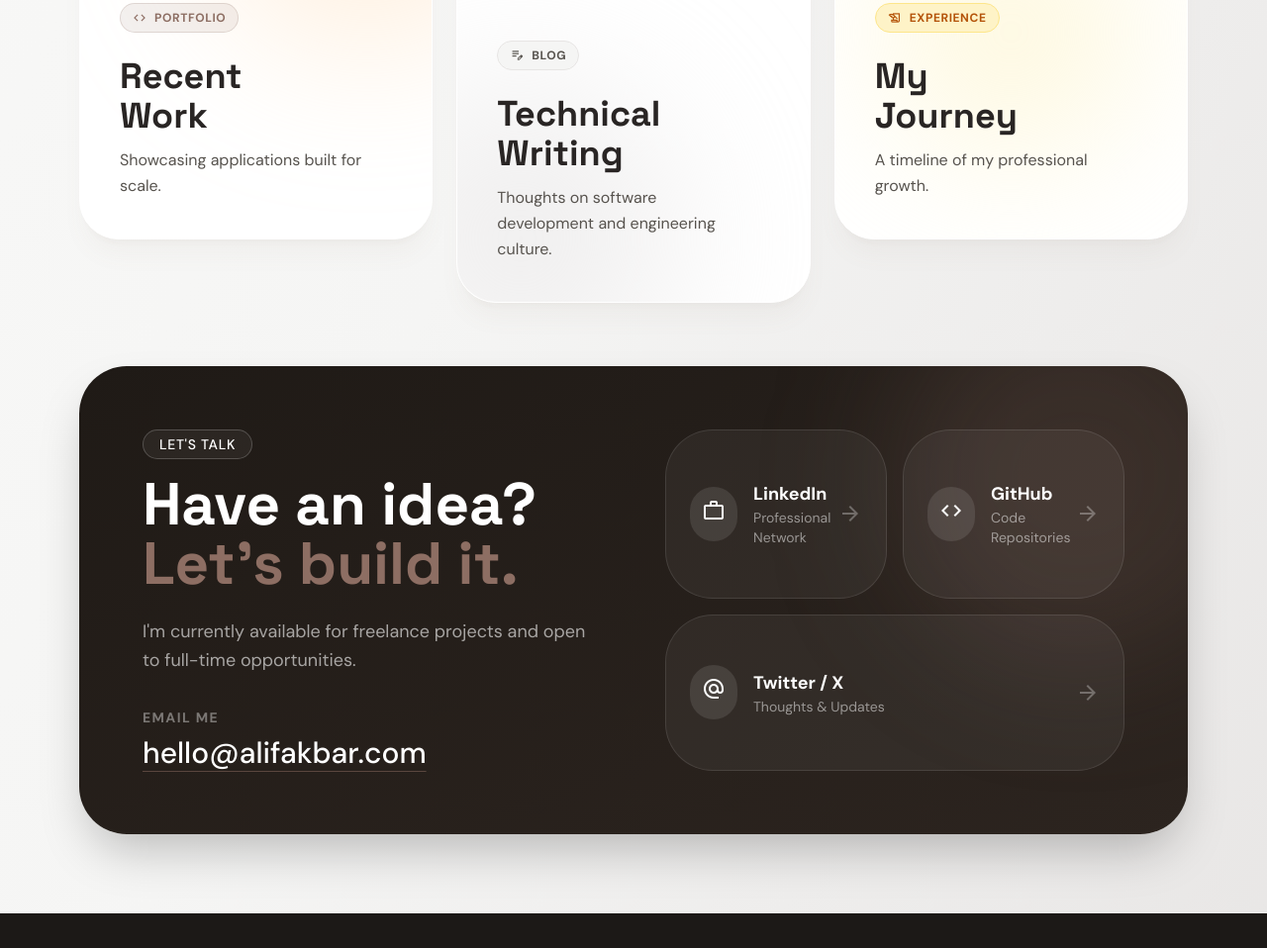
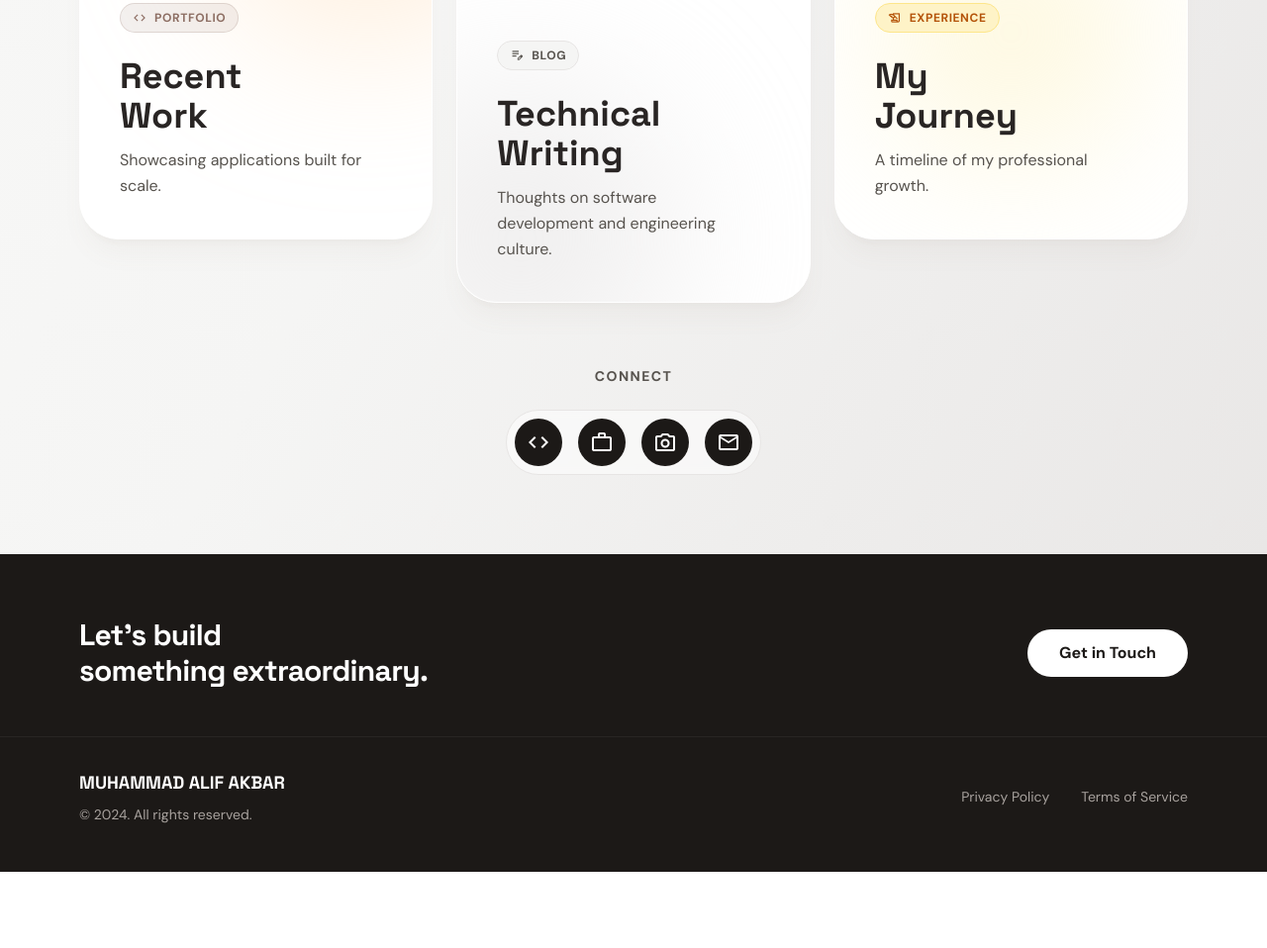
Before and after one commit to alifgiant/alifgiant.github.io, an Eleventy site: page src/index.njk in a window 1280 px wide. Shown: the part 1522-2480 px from the top of the page at 99% size. After the commit the page ends 2403 px from the top, so only its background shows below. Built offline with nearby package versions, Linux system fonts and the light colour scheme; Eleventy itself is replaced by a stand-in of ours; files that its build step writes are made by us from their sources.

Commit message:
working static page

```diff
--- a/src/_includes/layouts/post.njk
+++ b/src/_includes/layouts/post.njk
@@ -1,6 +1,5 @@
 ---
 layout: layouts/base.njk
-tags: posts
 ---
 
 {# Article Header #}
@@ -18,7 +17,7 @@ tags: posts
     <div class="flex items-center justify-between border-b border-stone-200 pb-8 mt-4">
         <div class="flex items-center gap-4">
             <div class="size-12 rounded-full bg-stone-200 flex items-center justify-center text-xl font-bold font-display text-primary">
-                {{ site.name | slice(0, 2) | upper }}
+                MA
             </div>
             <div class="flex flex-col">
                 <span class="text-sm font-bold text-text-main">{{ site.name }}</span>
--- a/src/blog/index.njk
+++ b/src/blog/index.njk
@@ -1,6 +1,7 @@
 ---
 layout: layouts/base.njk
 title: Blog
+permalink: /blog/
 ---
 
 {# Header Section #}
--- a/src/experience.njk
+++ b/src/experience.njk
@@ -1,6 +1,7 @@
 ---
 layout: layouts/base.njk
 title: Experience
+permalink: /experience/
 ---
 
 {# Header Section #}
--- a/src/index.njk
+++ b/src/index.njk
@@ -1,6 +1,7 @@
 ---
 layout: layouts/base.njk
 title: Home
+permalink: /
 ---
 
 {# Hero Section #}
@@ -149,77 +150,31 @@ title: Home
     </div>
 </section>
 
-{# Contact Section #}
+{# Social Dock Section #}
 <section class="w-full max-w-[1400px]" id="connect">
-    <div class="bg-gradient-to-br from-[#1F1A16] to-[#2C241F] rounded-[3rem] p-8 md:p-16 relative overflow-hidden text-white shadow-2xl">
-        <div class="absolute -top-20 -right-20 w-96 h-96 bg-primary/20 rounded-full blur-3xl pointer-events-none"></div>
-
-        <div class="grid grid-cols-1 lg:grid-cols-2 gap-16 relative z-10">
-            <div class="flex flex-col justify-center gap-8">
-                <div>
-                    <div class="inline-block px-4 py-1 rounded-full border border-white/20 bg-white/5 text-sm font-medium tracking-wider mb-4">
-                        LET'S TALK
-                    </div>
-                    <h3 class="text-5xl md:text-6xl font-bold leading-tight mb-6 font-display">
-                        Have an idea?<br/>
-                        <span class="text-primary">Let's build it.</span>
-                    </h3>
-                    <p class="text-white/60 text-lg max-w-md leading-relaxed">
-                        I'm currently available for freelance projects and open to full-time opportunities.
-                    </p>
-                </div>
-                <div class="flex flex-col gap-2">
-                    <span class="text-sm uppercase tracking-widest text-white/40 font-bold">Email Me</span>
-                    <a class="text-2xl md:text-3xl font-medium hover:text-primary transition-colors underline decoration-primary/50 underline-offset-8 decoration-1"
-                       href="mailto:{{ site.author.email }}">
-                        {{ site.author.email }}
-                    </a>
-                </div>
-            </div>
-
-            <div class="grid grid-cols-1 sm:grid-cols-2 gap-4">
-                <a class="group flex items-center justify-between p-6 rounded-2xl bg-white/5 hover:bg-white/10 border border-white/10 transition-all duration-300"
-                   href="{{ site.social.linkedin }}" target="_blank" rel="noopener">
-                    <div class="flex items-center gap-4">
-                        <div class="p-3 rounded-full bg-white/10 text-white group-hover:bg-primary group-hover:text-white transition-colors">
-                            <span class="material-symbols-outlined">work</span>
-                        </div>
-                        <div class="flex flex-col">
-                            <span class="font-bold text-lg">LinkedIn</span>
-                            <span class="text-sm text-white/50">Professional Network</span>
-                        </div>
-                    </div>
-                    <span class="material-symbols-outlined text-white/30 group-hover:translate-x-1 transition-transform">arrow_forward</span>
-                </a>
-
-                <a class="group flex items-center justify-between p-6 rounded-2xl bg-white/5 hover:bg-white/10 border border-white/10 transition-all duration-300"
-                   href="{{ site.social.github }}" target="_blank" rel="noopener">
-                    <div class="flex items-center gap-4">
-                        <div class="p-3 rounded-full bg-white/10 text-white group-hover:bg-primary group-hover:text-white transition-colors">
-                            <span class="material-symbols-outlined">code</span>
-                        </div>
-                        <div class="flex flex-col">
-                            <span class="font-bold text-lg">GitHub</span>
-                            <span class="text-sm text-white/50">Code Repositories</span>
-                        </div>
-                    </div>
-                    <span class="material-symbols-outlined text-white/30 group-hover:translate-x-1 transition-transform">arrow_forward</span>
-                </a>
-
-                <a class="group flex items-center justify-between p-6 rounded-2xl bg-white/5 hover:bg-white/10 border border-white/10 transition-all duration-300 sm:col-span-2"
-                   href="{{ site.social.twitter }}" target="_blank" rel="noopener">
-                    <div class="flex items-center gap-4">
-                        <div class="p-3 rounded-full bg-white/10 text-white group-hover:bg-primary group-hover:text-white transition-colors">
-                            <span class="material-symbols-outlined">alternate_email</span>
-                        </div>
-                        <div class="flex flex-col">
-                            <span class="font-bold text-lg">Twitter / X</span>
-                            <span class="text-sm text-white/50">Thoughts &amp; Updates</span>
-                        </div>
-                    </div>
-                    <span class="material-symbols-outlined text-white/30 group-hover:translate-x-1 transition-transform">arrow_forward</span>
-                </a>
-            </div>
+    <div class="flex flex-col items-center gap-6">
+        <p class="text-text-muted text-sm uppercase tracking-widest font-bold">Connect</p>
+        <div class="flex items-center gap-4 p-2 bg-white/50 rounded-full border border-stone-200 backdrop-blur-sm">
+            <a aria-label="Github"
+               class="size-12 rounded-full bg-[#1c1917] flex items-center justify-center text-white hover:bg-primary hover:-translate-y-1 transition-all duration-300 group"
+               href="{{ site.social.github }}" target="_blank" rel="noopener">
+                <span class="material-symbols-outlined group-hover:scale-110 transition-transform">code</span>
+            </a>
+            <a aria-label="LinkedIn"
+               class="size-12 rounded-full bg-[#1c1917] flex items-center justify-center text-white hover:bg-[#0077b5] hover:-translate-y-1 transition-all duration-300 group"
+               href="{{ site.social.linkedin }}" target="_blank" rel="noopener">
+                <span class="material-symbols-outlined group-hover:scale-110 transition-transform">work</span>
+            </a>
+            <a aria-label="Instagram"
+               class="size-12 rounded-full bg-[#1c1917] flex items-center justify-center text-white hover:bg-[#E1306C] hover:-translate-y-1 transition-all duration-300 group"
+               href="{{ site.social.instagram }}" target="_blank" rel="noopener">
+                <span class="material-symbols-outlined group-hover:scale-110 transition-transform">photo_camera</span>
+            </a>
+            <a aria-label="Email"
+               class="size-12 rounded-full bg-[#1c1917] flex items-center justify-center text-white hover:bg-primary hover:-translate-y-1 transition-all duration-300 group"
+               href="mailto:{{ site.author.email }}">
+                <span class="material-symbols-outlined group-hover:scale-110 transition-transform">mail</span>
+            </a>
         </div>
     </div>
 </section>
```
Also changed, not shown: .eleventy.js, index.html (deleted).
